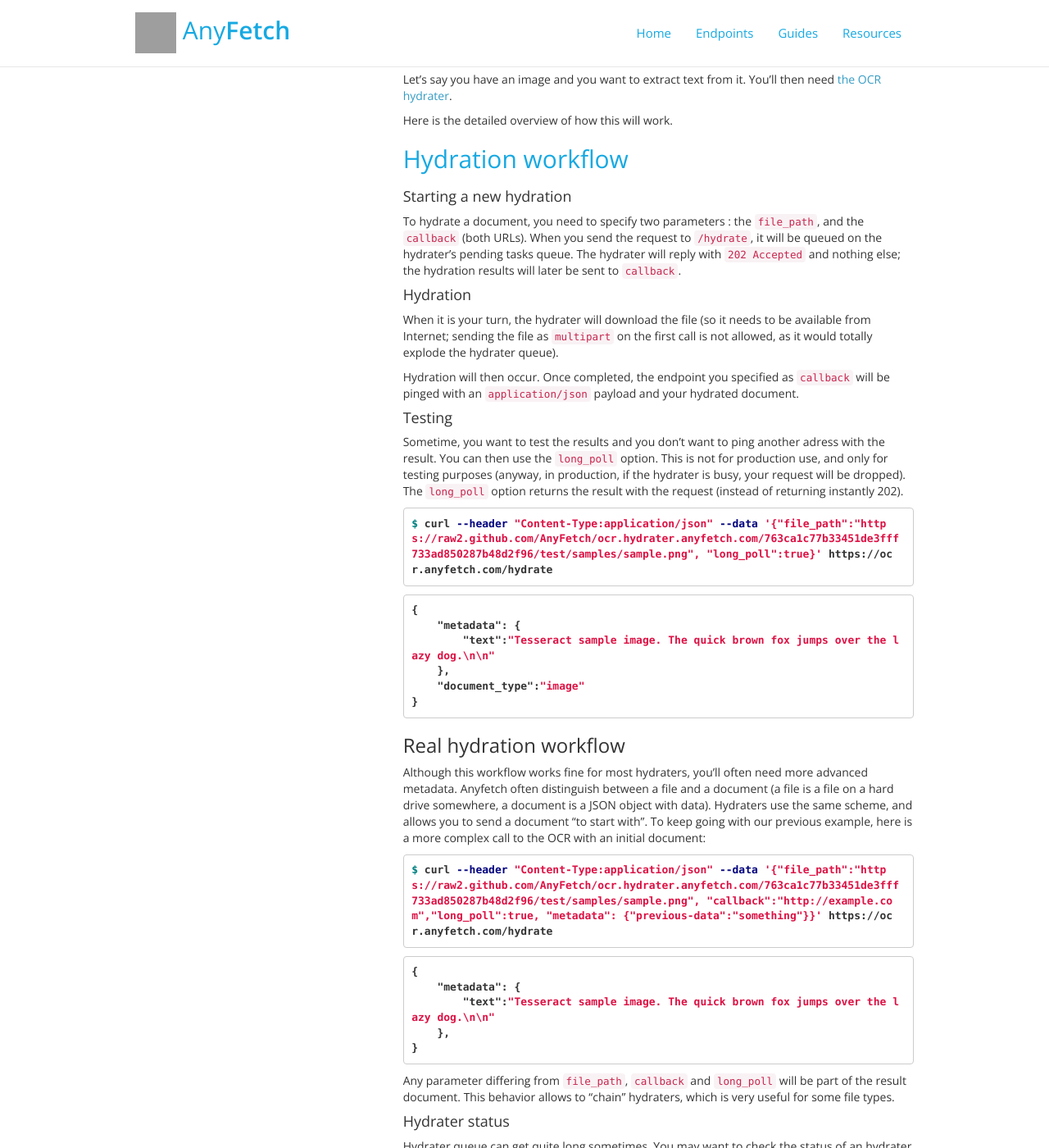
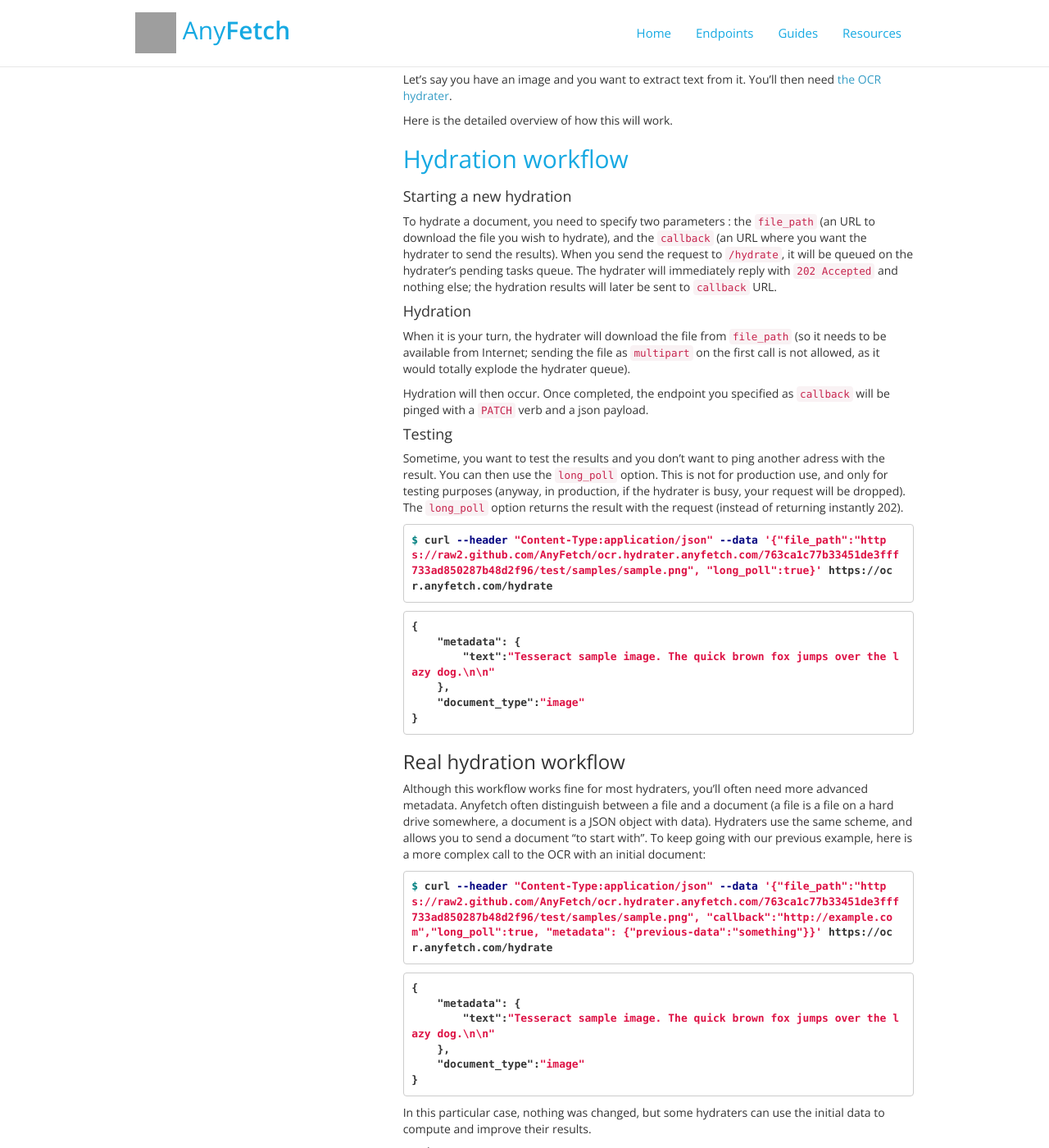
Before and after one commit to AnyFetch/developers.anyfetch.com, a Jekyll site: the page built from guides/using/hydrater.md, in a window 1280 px wide and 1400 px high, scrolled down 213 px. Shown: the whole window at 82% size. Built offline with Jekyll 4.4.1, drawn with Linux system fonts in a browser that asks for light colours; nearby versions of some CDN libraries; Markdown is read by kramdown in place of the engine named in the settings; grey boxes are pictures that could not be loaded.

Commit message:
Using an hydrater

````diff
--- a/guides/using/hydrater.md
+++ b/guides/using/hydrater.md
@@ -10,14 +10,14 @@ Here is the detailed overview of how this will work.
 
 ## Hydration workflow
 #### Starting a new hydration
-To hydrate a document, you need to specify two parameters : the `file_path`, and the `callback` (both URLs).
+To hydrate a document, you need to specify two parameters : the `file_path` (an URL to download the file you wish to hydrate), and the `callback` (an URL where you want the hydrater to send the results).
 When you send the request to `/hydrate`, it will be queued on the hydrater's pending tasks queue.
-The hydrater will reply with `202 Accepted` and nothing else; the hydration results will later be sent to `callback`.
+The hydrater will immediately reply with `202 Accepted` and nothing else; the hydration results will later be sent to `callback` URL.
 
 #### Hydration
-When it is your turn, the hydrater will download the file (so it needs to be available from Internet; sending the file as `multipart` on the first call is not allowed, as it would totally explode the hydrater queue).
+When it is your turn, the hydrater will download the file from `file_path` (so it needs to be available from Internet; sending the file as `multipart` on the first call is not allowed, as it would totally explode the hydrater queue).
 
-Hydration will then occur. Once completed, the endpoint you specified as `callback` will be pinged with an `application/json` payload and your hydrated document.
+Hydration will then occur. Once completed, the endpoint you specified as `callback` will be pinged with a `PATCH` verb and a json payload.
 
 #### Testing
 Sometime, you want to test the results and you don't want to ping another adress with the result.
@@ -48,10 +48,11 @@ $ curl --header "Content-Type:application/json" --data '{"file_path":"https://ra
     "metadata": {
         "text":"Tesseract sample image. The quick brown fox jumps over the lazy dog.\n\n"
     },
+    "document_type":"image"
 }
 ```
 
-Any parameter differing from `file_path`, `callback` and `long_poll` will be part of the result document. This behavior allows to "chain" hydraters, which is very useful for some file types.
+In this particular case, nothing was changed, but some hydraters can use the initial data to compute and improve their results.
 
 #### Hydrater status
 Hydrater queue can get quite long sometimes. You may want to check the status of an hydrater using `/status` endpoint:
````
